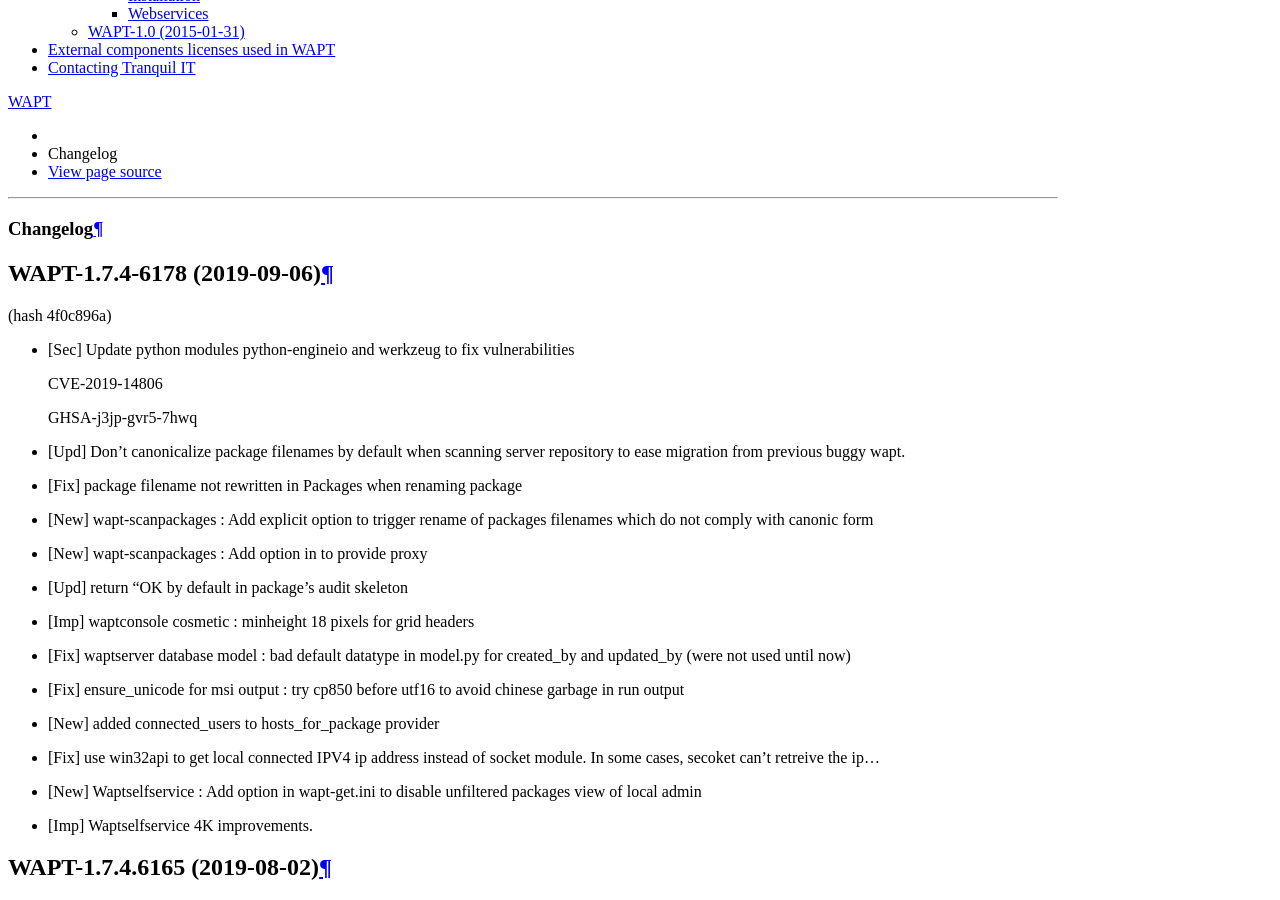
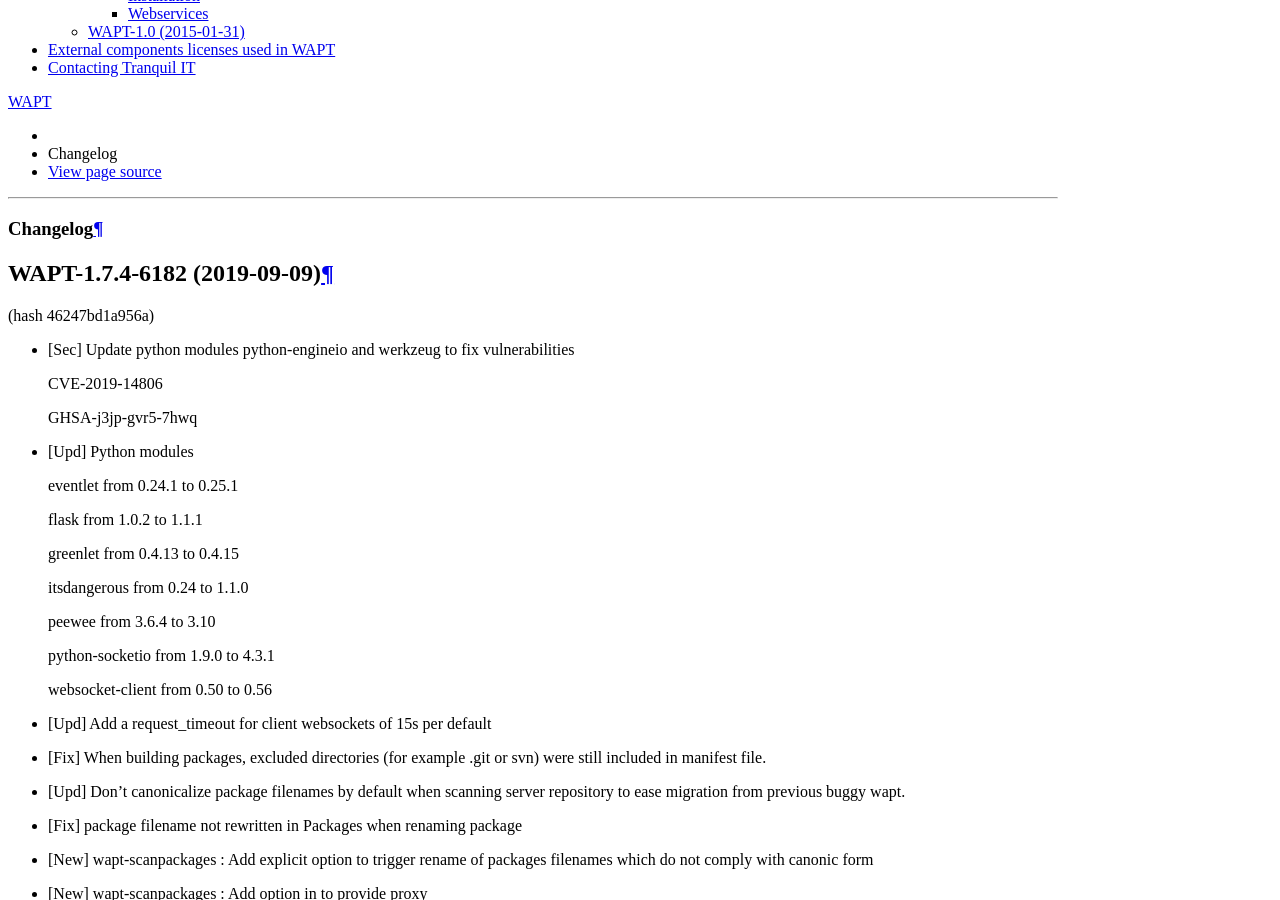
Before and after one commit to tranquilit/WAPT-Documentation, a Sphinx documentation site: the page built from source/wapt-changelog.rst, in a window 1280 px wide and 900 px high, scrolled down 3288 px. Built offline with Sphinx 7.4.7 and the Read the Docs theme 2.0.0, drawn with Linux system fonts in a browser that asks for light colours; some of the changed text lies outside the part shown.

Commit message:
1.7.4.6182

```diff
--- a/source/wapt-changelog.rst
+++ b/source/wapt-changelog.rst
@@ -12,16 +12,36 @@
 Changelog
 =========
 
-WAPT-1.7.4-6178 (2019-09-06)
+WAPT-1.7.4-6182 (2019-09-09)
 ----------------------------
 
-(hash 4f0c896a)
+(hash 46247bd1a956a)
 
 * [Sec] Update python modules python-engineio  and werkzeug to fix vulnerabilities
 
  CVE-2019-14806
 
  GHSA-j3jp-gvr5-7hwq
+
+* [Upd] Python modules
+
+  eventlet from 0.24.1 to 0.25.1
+
+  flask from 1.0.2 to 1.1.1
+
+  greenlet from 0.4.13 to 0.4.15
+
+  itsdangerous from 0.24 to 1.1.0
+
+  peewee from 3.6.4 to 3.10
+
+  python-socketio from 1.9.0 to 4.3.1
+
+  websocket-client from 0.50 to 0.56
+
+* [Upd] Add a request_timeout for client websockets of 15s per default
+
+* [Fix] When building packages, excluded directories (for example .git or svn) were still included in manifest file.
 
 * [Upd] Don't canonicalize package filenames by default when scanning server repository to ease migration from previous buggy wapt.
 
```
